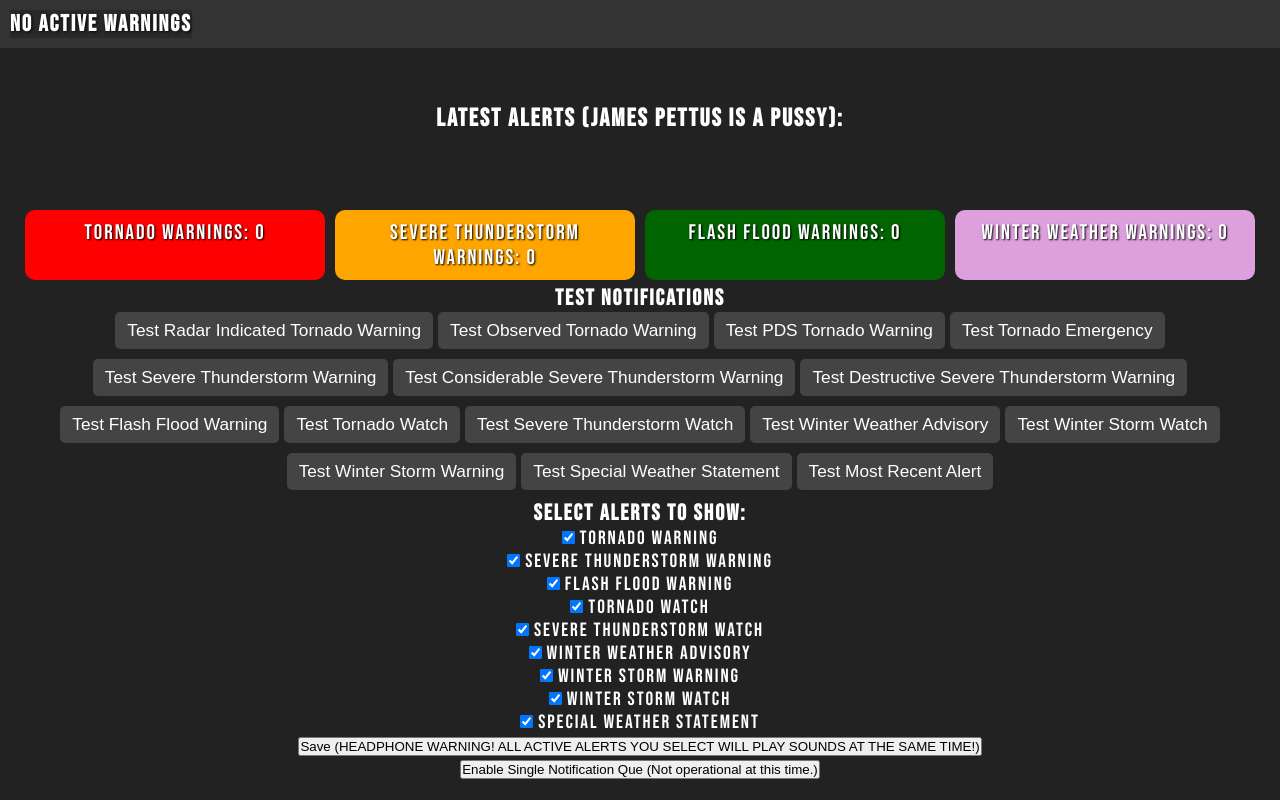
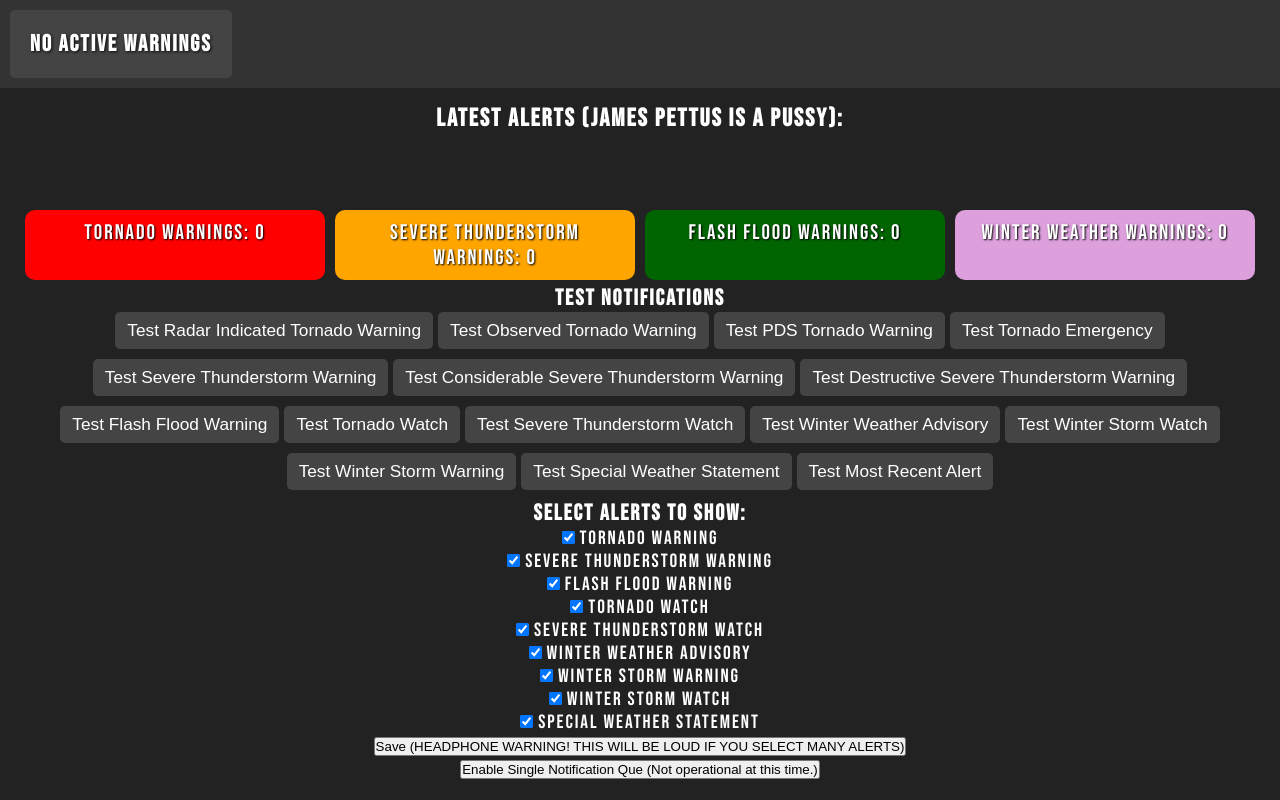
Before and after one commit to ryderm-wx/WarnerFeeds, a plain HTML site: page index.html in a window 1280 px wide. Drawn offline with Linux system fonts and the light colour scheme; no server answers.

Commit message:
Add files via upload

```diff
--- a/index.html
+++ b/index.html
@@ -13,10 +13,11 @@
     <div class="container">
         <!-- Unified alert section for expiration and scrolling warnings -->
         <div class="bottom-bar">
-            <div id="eventType" class="event-type-bar">EVENT TYPE</div>
+            <div class="left-section"> <!-- New div for the left section -->
+                <div id="eventType" class="event-type-bar">EVENT TYPE</div>
+            </div>
             <div id="counties" class="counties-bar">COUNTY NAMES</div>
             <div id="expiration" class="expiration-bar">Expiration Time</div>
-
         </div><br>
 
         <!-- Warning List Display Area -->
@@ -59,7 +60,7 @@
             <label><input type="checkbox" value="Winter Storm Warning" checked> Winter Storm Warning</label><br>
             <label><input type="checkbox" value="Winter Storm Watch" checked> Winter Storm Watch</label><br>
             <label><input type="checkbox" value="Special Weather Statement" checked> Special Weather Statement</label><br>
-            <button id="saveButton">Save (HEADPHONE WARNING! ALL ACTIVE ALERTS YOU SELECT WILL PLAY SOUNDS AT THE SAME TIME!)</button>
+            <button id="saveButton">Save (HEADPHONE WARNING! THIS WILL BE LOUD IF YOU SELECT MANY ALERTS)</button>
         </div>
         <div>
             <button id="singleNotificationToggleButton">Enable Single Notification Que (Not operational at this time.)</button>
--- a/style.css
+++ b/style.css
@@ -65,6 +65,13 @@ body {
 }
 
 
+.left-section {
+    background-color: #444; /* Slightly darker color for the left section */
+    padding: 10px; /* Add padding for better spacing */
+    border-radius: 5px; /* Optional: Add rounded corners */
+    transition: background-color 0.5s ease; /* Smooth transition for background color */
+}
+
 /* Expiration bar with new color and drop shadow */
 .expiration-bar {
     background-color: rgba(84, 84, 84, 0); /* Make the background transparent */
@@ -76,11 +83,10 @@ body {
 
 
 .event-type-bar {
-    padding: 0px;
+    padding: 10px;
     font-size: 1.2em; /* Increase font size */
     font-weight: bold; /* Make font bold */
     text-shadow: 1px 1px 3px rgba(0, 0, 0, 0.9); /* Add text shadow for better visibility */
-    background-color: rgba(0, 0, 0, 0.2);
 }
 
 .counties-bar {
```
